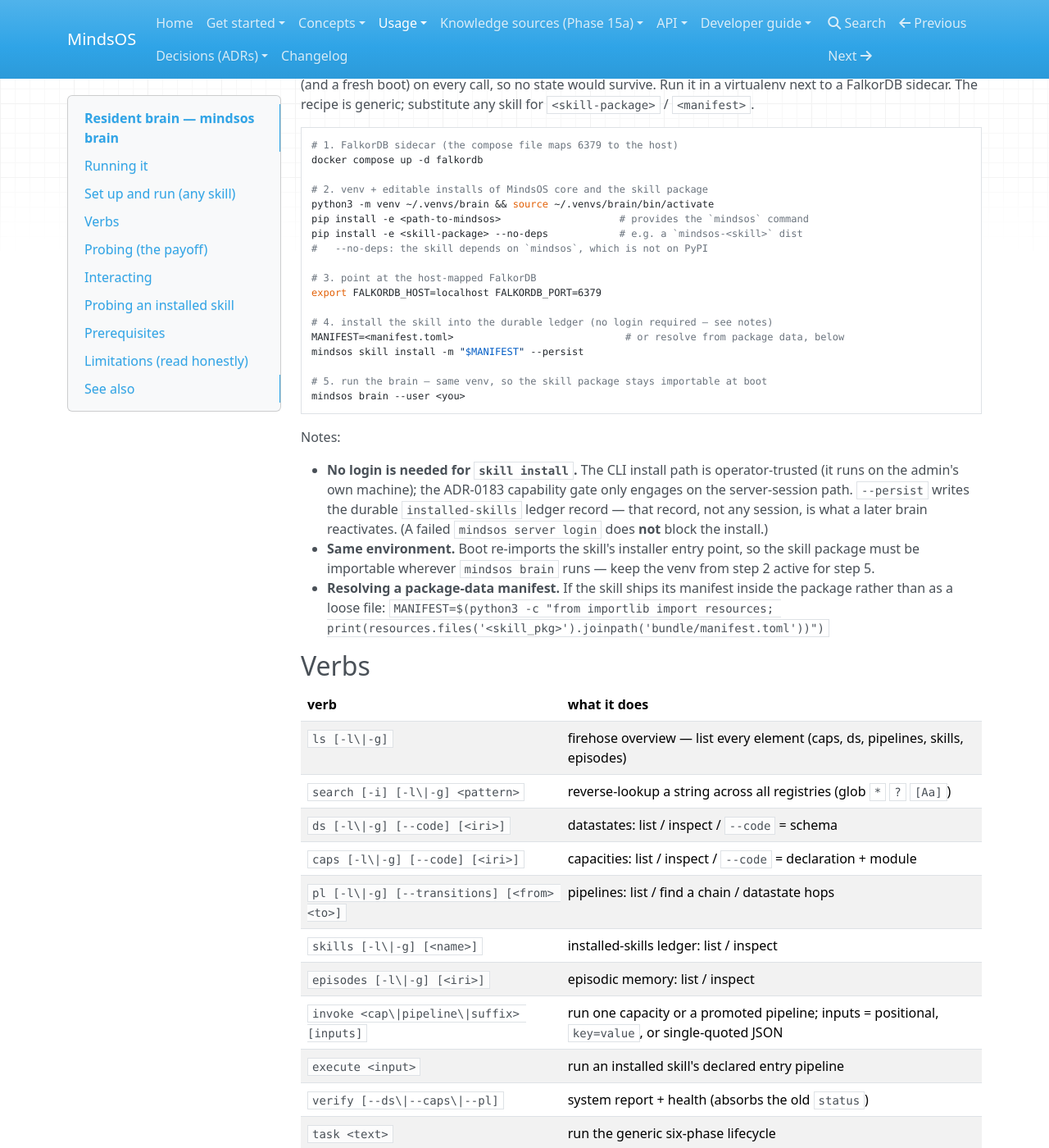
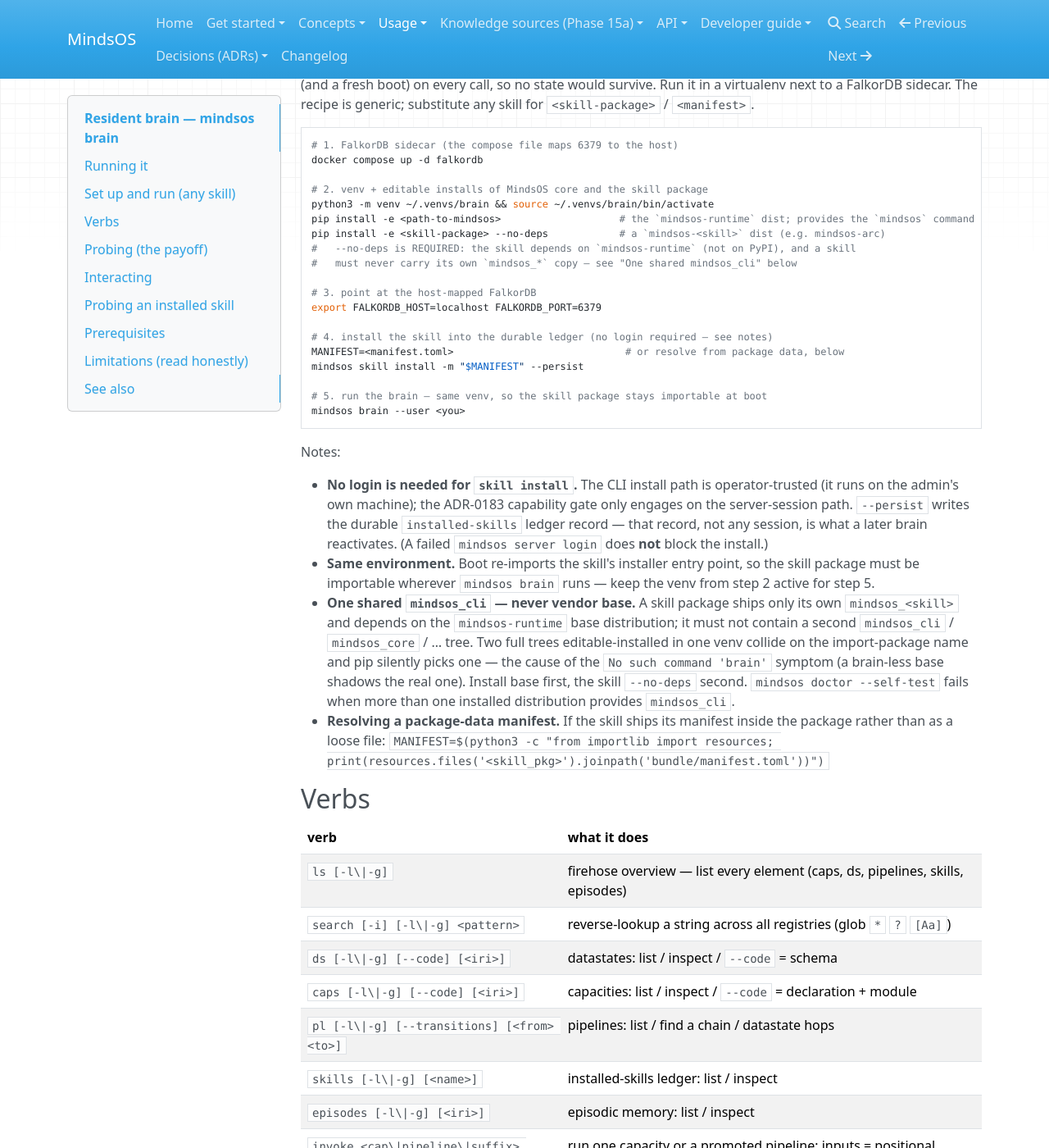
Before and after one commit to halvim/mindsos, an MkDocs documentation site: the page built from docs/usage/runtime/resident-brain.md, in a window 1280 px wide and 1400 px high, scrolled down 725 px. Shown: the whole window at 82% size. Built offline with MkDocs 1.6.1, drawn with Linux system fonts in a browser that asks for light colours; nearby versions of some CDN libraries.

Commit message:
docs: resident-brain guide - mindsos-runtime rename + one-shared-cli install discipline + doctor collision check

````diff
--- a/docs/usage/runtime/resident-brain.md
+++ b/docs/usage/runtime/resident-brain.md
@@ -50,9 +50,10 @@
 
 # 2. venv + editable installs of MindsOS core and the skill package
 python3 -m venv ~/.venvs/brain && source ~/.venvs/brain/bin/activate
-pip install -e <path-to-mindsos>                    # provides the `mindsos` command
-pip install -e <skill-package> --no-deps            # e.g. a `mindsos-<skill>` dist
-#   --no-deps: the skill depends on `mindsos`, which is not on PyPI
+pip install -e <path-to-mindsos>                    # the `mindsos-runtime` dist; provides the `mindsos` command
+pip install -e <skill-package> --no-deps            # a `mindsos-<skill>` dist (e.g. mindsos-arc)
+#   --no-deps is REQUIRED: the skill depends on `mindsos-runtime` (not on PyPI), and a skill
+#   must never carry its own `mindsos_*` copy — see "One shared mindsos_cli" below
 
 # 3. point at the host-mapped FalkorDB
 export FALKORDB_HOST=localhost FALKORDB_PORT=6379
@@ -75,6 +76,13 @@
 - **Same environment.** Boot re-imports the skill's installer entry point, so the
   skill package must be importable wherever `mindsos brain` runs — keep the venv
   from step 2 active for step 5.
+- **One shared `mindsos_cli` — never vendor base.** A skill package ships only its own
+  `mindsos_<skill>` and depends on the `mindsos-runtime` base distribution; it must not
+  contain a second `mindsos_cli` / `mindsos_core` / … tree. Two full trees editable-installed
+  in one venv collide on the import-package name and pip silently picks one — the cause of the
+  `No such command 'brain'` symptom (a brain-less base shadows the real one). Install base
+  first, the skill `--no-deps` second. `mindsos doctor --self-test` fails when more than one
+  installed distribution provides `mindsos_cli`.
 - **Resolving a package-data manifest.** If the skill ships its manifest inside the
   package rather than as a loose file:
   ```
````
